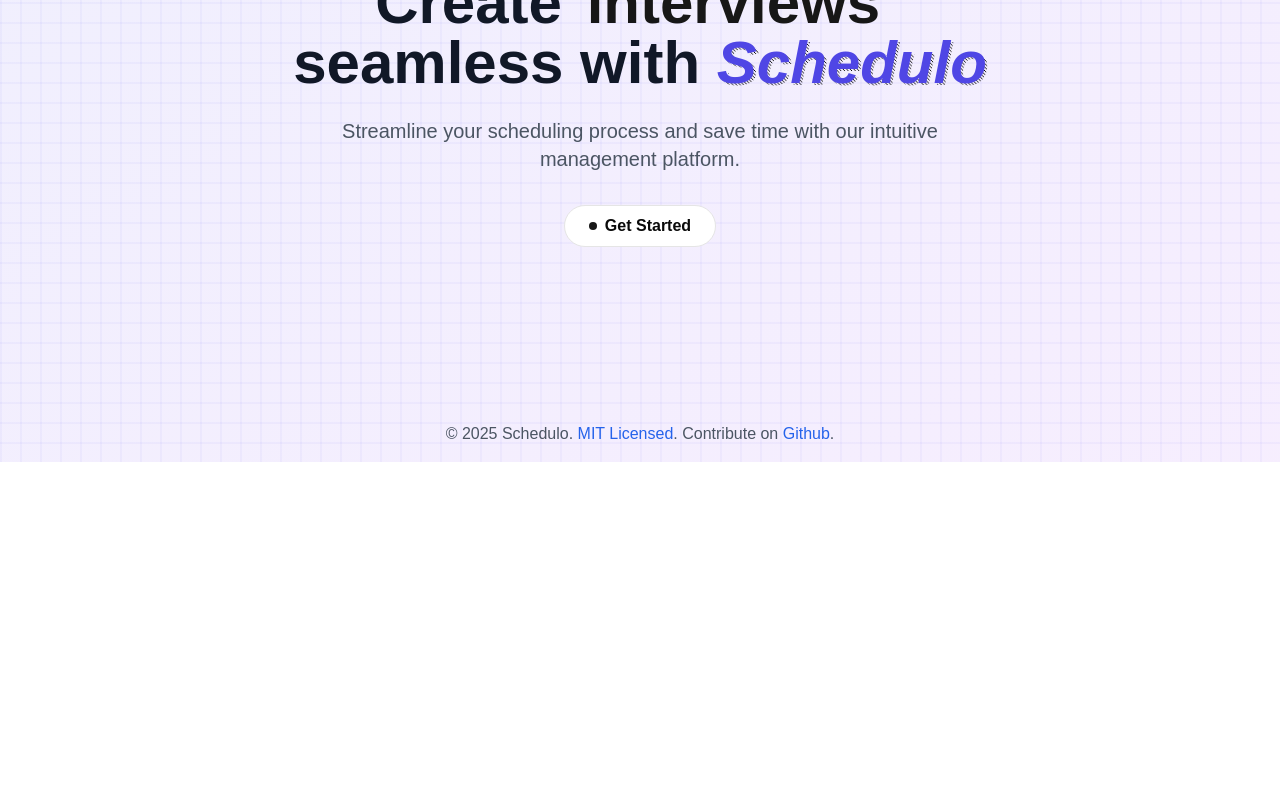
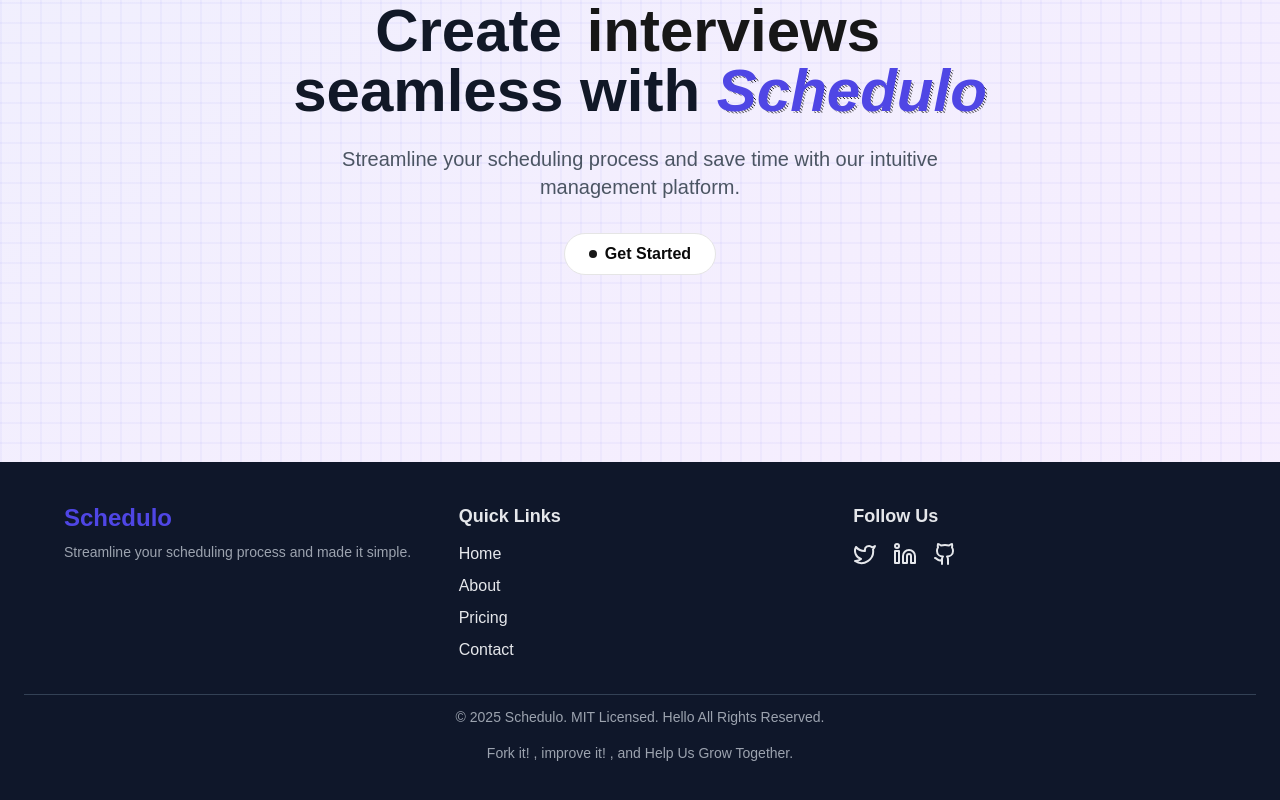
Before and after one commit to beingshivansh0777/Schedulo, a Next.js app in the folder schedulo-frontend/: page / in a window 1280 px wide. Shown: the part 338-1138 px from the top of the page. Before the commit the page ends 800 px from the top, so only its background shows below. Built offline with nearby package versions, Linux system fonts and the light colour scheme.

Commit message:
My first commit.

```diff
--- a/schedulo-frontend/src/app/page.tsx
+++ b/schedulo-frontend/src/app/page.tsx
@@ -20,6 +20,8 @@ import { Github } from "lucide-react";
 import Image from "next/image";
 import { LineShadowText } from "@/components/ui/line-shadow-text";
 import { useTheme } from "next-themes";
+import Footer from "@/components/ui/Footer";
+
 
 const HomePage = () => {
   const words = ["events", "interviews", "meetings"];
@@ -30,7 +32,7 @@ const HomePage = () => {
     <div>
       <ToastContainer />
       <div className="h-screen w-full relative overflow-hidden flex flex-col">
-        {/* Background with grid pattern and gradient */}
+
         <div
           className="absolute inset-0 bg-gradient-to-br from-indigo-50 via-purple-50 to-pink-50"
           style={{
@@ -48,8 +50,8 @@ const HomePage = () => {
           {/* Navigation */}
           <nav className="py-6 px-8 flex-shrink-0">
             <div className="max-w-7xl mx-auto flex justify-between items-center">
-              <div className="flex  items-center space-x-4">
-                <h1 className="text-2xl font-bold text-gray-900">Schedulo </h1>
+              <div className="flex items-center space-x-4">
+                <h1 className="text-2xl font-bold text-gray-900">Schedulo</h1>
               </div>
               <div className="space-x-4">
                 <Link href="/about" passHref>
@@ -130,32 +132,11 @@ const HomePage = () => {
             </div>
           </section>
 
-          {/* Footer */}
-          <footer className="text-center text-base text-gray-600 py-4 flex-shrink-0">
-            <p>
-              © 2025 Schedulo.{" "}
-              <a
-                href="https://github.com/mukundsolanki/Schedulo/blob/main/LICENSE"
-                target="_blank"
-                rel="noopener noreferrer"
-                className="text-blue-600 hover:underline"
-              >
-                MIT Licensed
-              </a>
-              . Contribute on{" "}
-              <a
-                href="https://github.com/mukundsolanki/Schedulo"
-                target="_blank"
-                rel="noopener noreferrer"
-                className="text-blue-600 hover:underline"
-              >
-                Github
-              </a>
-              .
-            </p>
-          </footer>
+
         </div>
       </div>
+      {/* Footer Section */}
+       <Footer/>
     </div>
   );
 };
--- /dev/null
+++ b/schedulo-frontend/src/components/ui/Footer.tsx
@@ -0,0 +1,92 @@
+import React from "react";
+import { Twitter, Linkedin, Github } from "lucide-react";
+import Link from "next/link";
+
+const Footer: React.FC = () => {
+  const year = new Date().getFullYear();
+
+  return (
+    <footer className="bg-slate-900 text-gray-200 py-10 px-6">
+      <div className="max-w-6xl mx-auto grid grid-cols-1 sm:grid-cols-3 gap-8">
+        {/* Logo & Info */}
+        <div>
+          <h2 className="text-2xl font-bold text-indigo-600">Schedulo</h2>
+          <p className="mt-2 text-sm text-gray-400">
+            Streamline your scheduling process and made it simple.
+          </p>
+        </div>
+
+        {/* Navigation */}
+        <div>
+          <h3 className="text-lg font-semibold mb-3">Quick Links</h3>
+          <ul className="space-y-2">
+            <li>
+              <a href="#" className="hover:text-sky-400 transition">
+                Home
+              </a>
+            </li>
+            <li>
+              <a href="#" className="hover:text-sky-400 transition">
+                About
+              </a>
+            </li>
+            <li>
+              <a href="#" className="hover:text-sky-400 transition">
+                Pricing
+              </a>
+            </li>
+            <li>
+              <a href="#" className="hover:text-sky-400 transition">
+                Contact
+              </a>
+            </li>
+          </ul>
+        </div>
+
+        {/* Social Links */}
+        <div>
+          <h3 className="text-lg font-semibold mb-3">Follow Us</h3>
+          <div className="flex space-x-4">
+            <a
+              href="#"
+              aria-label="Twitter"
+              className="hover:text-sky-400 transition"
+            >
+              <Twitter className="w-6 h-6" />
+            </a>
+            <a
+              href="#"
+              aria-label="LinkedIn"
+              className="hover:text-sky-400 transition"
+            >
+              <Linkedin className="w-6 h-6" />
+            </a>
+            <Link
+              href="https://github.com/mukundsolanki/Schedulo"
+              legacyBehavior
+            >
+              <a
+                target="_blank"
+                rel="noopener noreferrer"
+                aria-label="GitHub"
+                className="hover:text-sky-400 transition"
+              >
+                <Github className="w-6 h-6" />
+              </a>
+            </Link>
+          </div>
+        </div>
+      </div>
+
+      {/* Bottom Bar */}
+      <div className="text-center mt-8 pt-3 border-t border-slate-700 text-sm text-gray-400">
+        © {year} Schedulo. MIT Licensed. Hello All Rights Reserved.
+        <p className="mt-4">
+          Fork it! , improve it! , and Help Us Grow Together.
+        </p>
+      </div>
+    </footer>
+  );
+};
+
+export default Footer;
```
